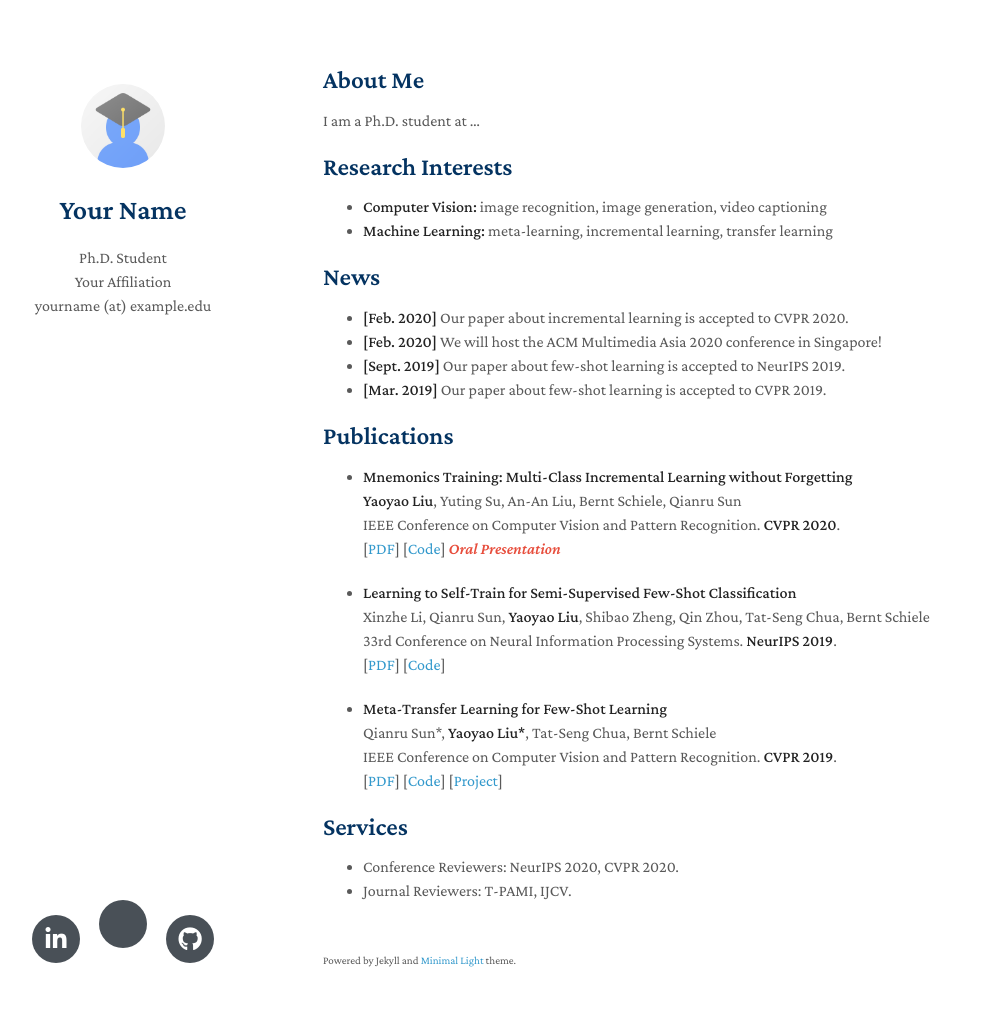
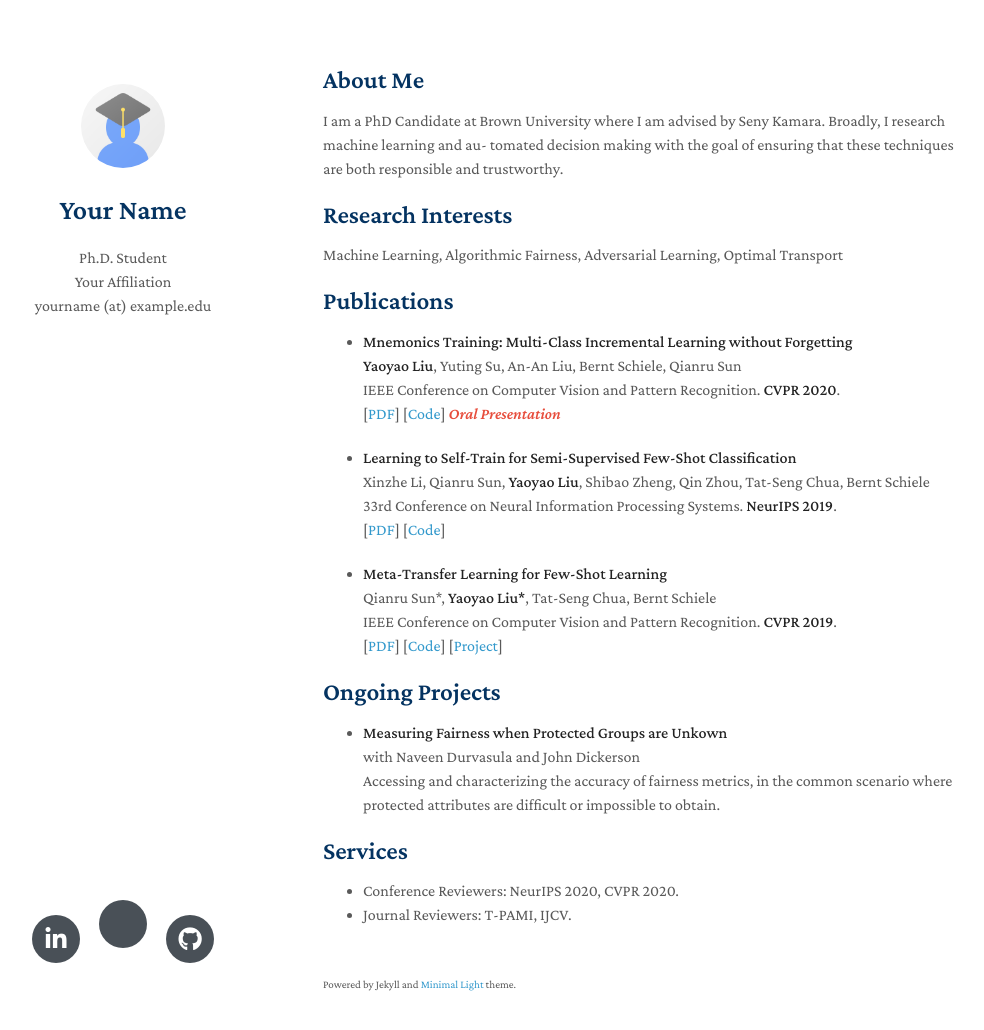
Before and after one commit to kwekuka/kwekuka.github.io, a Jekyll site: the page built from index.md, in a window 1280 px wide and 1065 px high. Shown: the top 1030 px of the window, without its empty margins (147-1131 px from the left). Built offline with Jekyll 4.4.1, drawn with Linux system fonts in a browser that asks for light colours; nearby versions of some CDN libraries; a style sheet for code colours, icons or effects is not loaded; our own code applies the rules of GitHub Pages for plain Markdown files.

Commit message:
test commit

```diff
--- a/index.md
+++ b/index.md
@@ -4,19 +4,20 @@ layout: homepage
 
 ## About Me
 
-I am a Ph.D. student at ...
+I am a PhD Candidate at Brown University where I am advised by Seny Kamara. Broadly, I research machine learning and au- tomated decision making with the goal of ensuring that these techniques are both responsible and trustworthy.
 
 ## Research Interests
 
-- **Computer Vision:** image recognition, image generation, video captioning
-- **Machine Learning:** meta-learning, incremental learning, transfer learning
+Machine Learning, Algorithmic Fairness, Adversarial Learning, Optimal Transport
 
+<!--
 ## News
 
-- **[Feb. 2020]** Our paper about incremental learning is accepted to CVPR 2020.
+- **[June. 2022]** Our paper about incremental learning is accepted to CVPR 2020.
 - **[Feb. 2020]** We will host the ACM Multimedia Asia 2020 conference in Singapore!
 - **[Sept. 2019]** Our paper about few-shot learning is accepted to NeurIPS 2019.
 - **[Mar. 2019]** Our paper about few-shot learning is accepted to CVPR 2019.
+-->
 
 ## Publications
 
@@ -44,6 +45,21 @@ I am a Ph.D. student at ...
   <br>
   [[PDF](http://openaccess.thecvf.com/content_CVPR_2019/papers/Sun_Meta-Transfer_Learning_for_Few-Shot_Learning_CVPR_2019_paper.pdf)] [[Code](https://github.com/yaoyao-liu/meta-transfer-learning)] [[Project](https://mtl.yyliu.net/)]
 
+## Ongoing Projects
+- **Measuring Fairness when Protected Groups are Unkown**
+<br> with Naveen Durvasula and John Dickerson
+<br> Accessing and characterizing the accuracy of fairness metrics, in the common scenario where protected attributes are difficult or impossible to obtain.
+
+<!--
+  \item \textbf{Interactive Proofs for Verifying Machine Learning Computations} with Seny Kamara.
+
+  We are developing efficient protocols for verifying machine learning computations, when the prover (the party under audit) is adversarial or not fully trusted.
+
+  \item \textbf{Revisiting Area Under the Curve (AUC) for Model Selection } with Suresh Venkatasubramanian and Aaron Horowitz.
+
+  Across many disciplines, AUC is often used as a measurement to help validate risk assessment models.  In this work we show that as a model validation metric, AUC can often obfuscate important aspects of model performance, therefore leading to the erroneous validation of models which may have disparate impact across protected groups.
+\end{enumerate}
+-->
 ## Services
 
 - Conference Reviewers: NeurIPS 2020, CVPR 2020.
```
Also changed, not shown: README.md (deleted), README_de.md (deleted), README_zh_Hans.md (deleted), README_zh_Hant.md (deleted).
